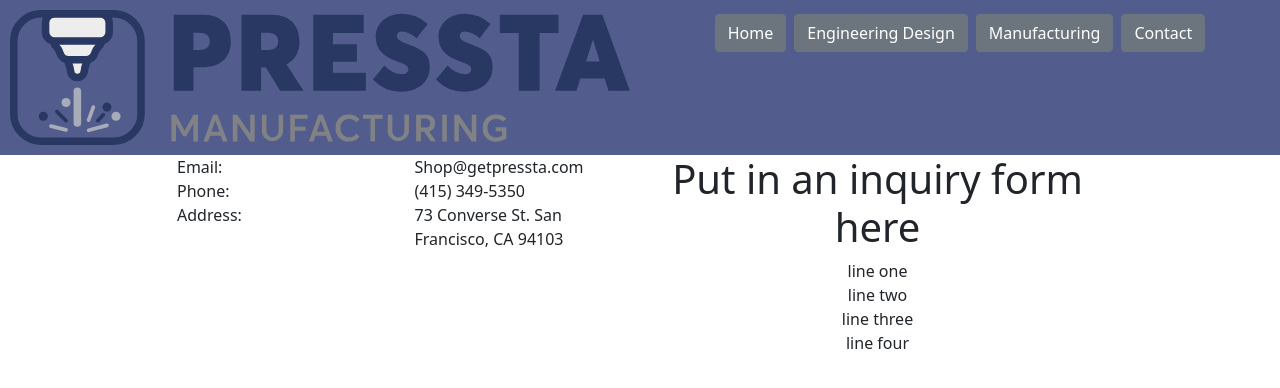
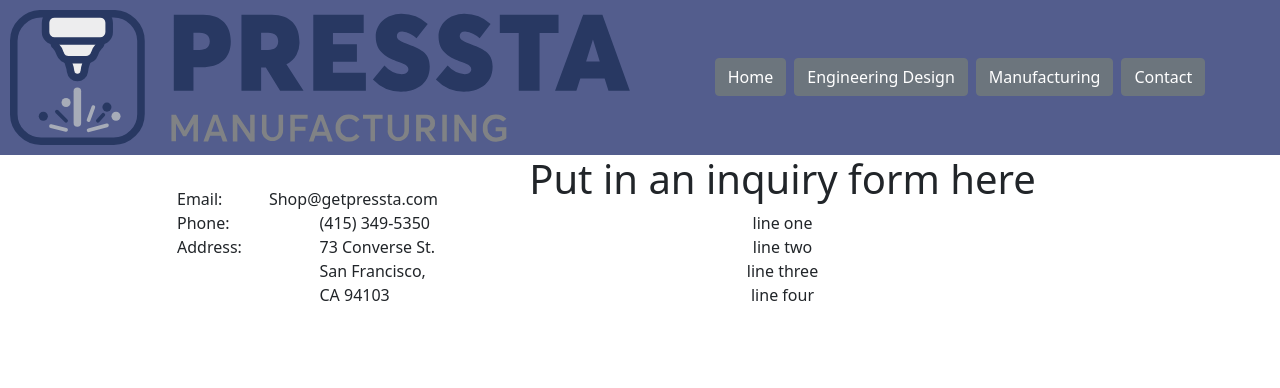
Before and after one commit to rlew631/presstamfg, a React (Create React App) app: page /contact in a window 1280 px wide. Shown: the top 388 px of the page. Built offline with nearby package versions, Linux system fonts and the light colour scheme.

Commit message:
added CAGE/DUNS and updated contact formatting

```diff
--- a/src/components/contact.js
+++ b/src/components/contact.js
@@ -20,8 +20,8 @@ function Contact() {
   return(
     <div>
       <Container>
-        <Row className={classes.info}>
-          <Col lg={{size: 5, offset: 1}}>
+        <Row>
+          <Col lg={{size: 3, offset: 1}} className={classes.info}>
             <Row>
               <Col className={classes.colKey}>Email: </Col>
               <Col className={classes.colValue}>{copy.Contact.Email}</Col>
@@ -35,7 +35,7 @@ function Contact() {
               <Col className={classes.colValue}>{copy.Contact.Address}</Col>
             </Row>
           </Col>
-          <Col lg="5">
+          <Col lg="7">
             <h1>Put in an inquiry form here</h1>
             line one <br></br>
             line two <br></br>
--- a/src/components/header.js
+++ b/src/components/header.js
@@ -21,6 +21,7 @@ const useStyles = createUseStyles({
     flexBasis: 0,
     flexWrap: 'wrap',
     justifyContent: 'center',
+    "align-self": "center"
   },
   button: {
     margin: '0.25em'
--- a/src/components/home.js
+++ b/src/components/home.js
@@ -40,6 +40,8 @@ function Home() {
           <Col lg={{size: 10, offset: 1}}>
             <h1>Classifications and Certifications</h1>
             {copy.Home.ClassificationsCertifications}
+            <br></br>
+            We are registered on SAM.gov as Fresh Press LLC and DUNS / CAGE codes are 118160742 and 92SM7 respecively.
           </Col>
         </Row>
       </Container>
--- a/src/copy.json
+++ b/src/copy.json
@@ -4,7 +4,7 @@
   "AboutUsStatement":"Pressta currntly consists of 5 full time employees with a diverse set of skills ranging from graphic design to welding. Being small allows us to give our clients our full attention and keep them in the loop as their project comes together.",
   "WhyUsePresstaStatement":"We all know that finding new vendors isn't easy. Whether you're looking to just test the waters or commit long-term our team will stand by our work and do whatever it takes to ensure your project is a success.",
   "IndustriesServed":"Pressta has worked with companies in the aerospace, automotive, energy and research sectors.",
-  "ClassificationsCertifications":"Pressta is ITAR registered, a small business and have begun the process of becoming ISO-9001 / AS9100D certified.",
+  "ClassificationsCertifications":"Pressta is ITAR registered, a small business and have begun the process of becoming ISO-9001 / AS9100D certified.\brOur",
   "Services":{
     "Design":"Our skilled designers are some of the best in the business. They can help any stage of the process from turning your concept into a reality or applying that final polish.",
     "Engineering":"We will work with you to make sure your project is completed in-spec and on time. We have an extensive background designing products for commercial and consumer use",
```
